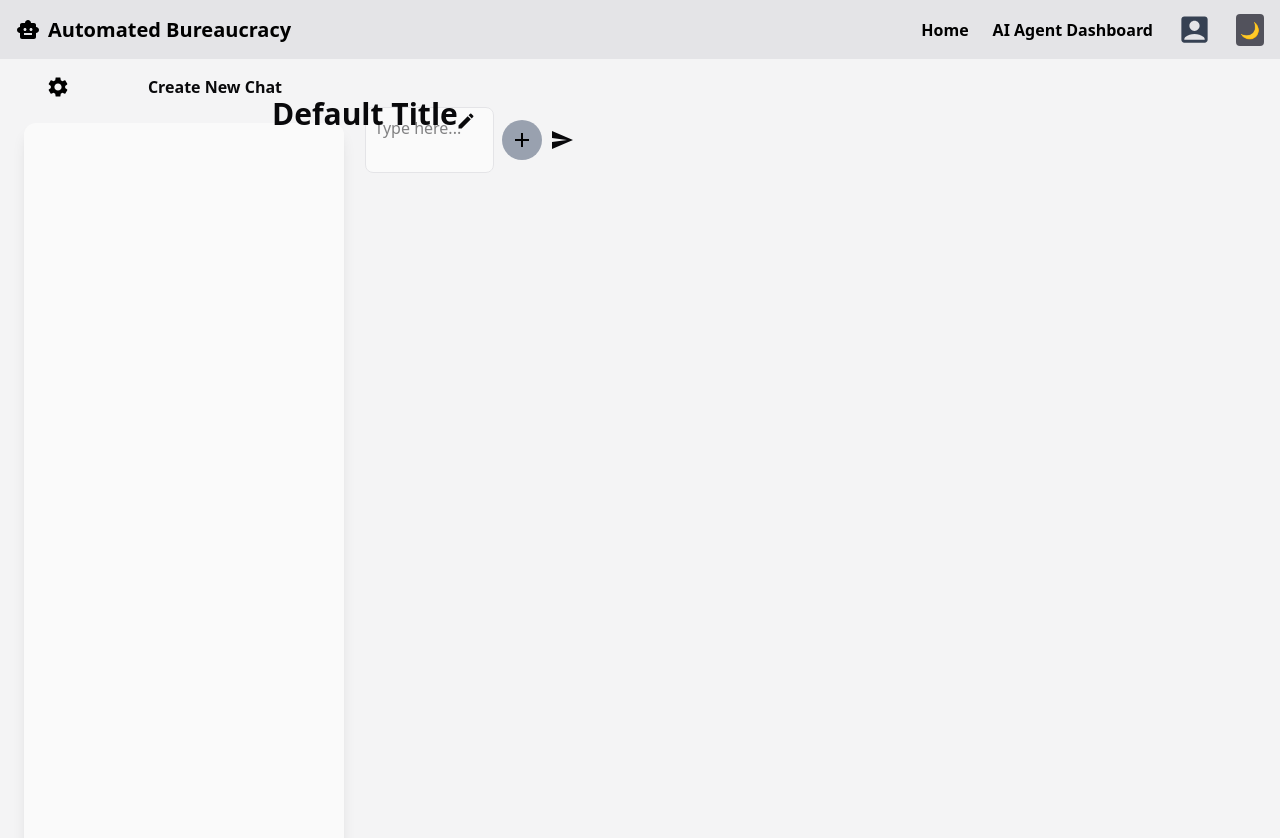
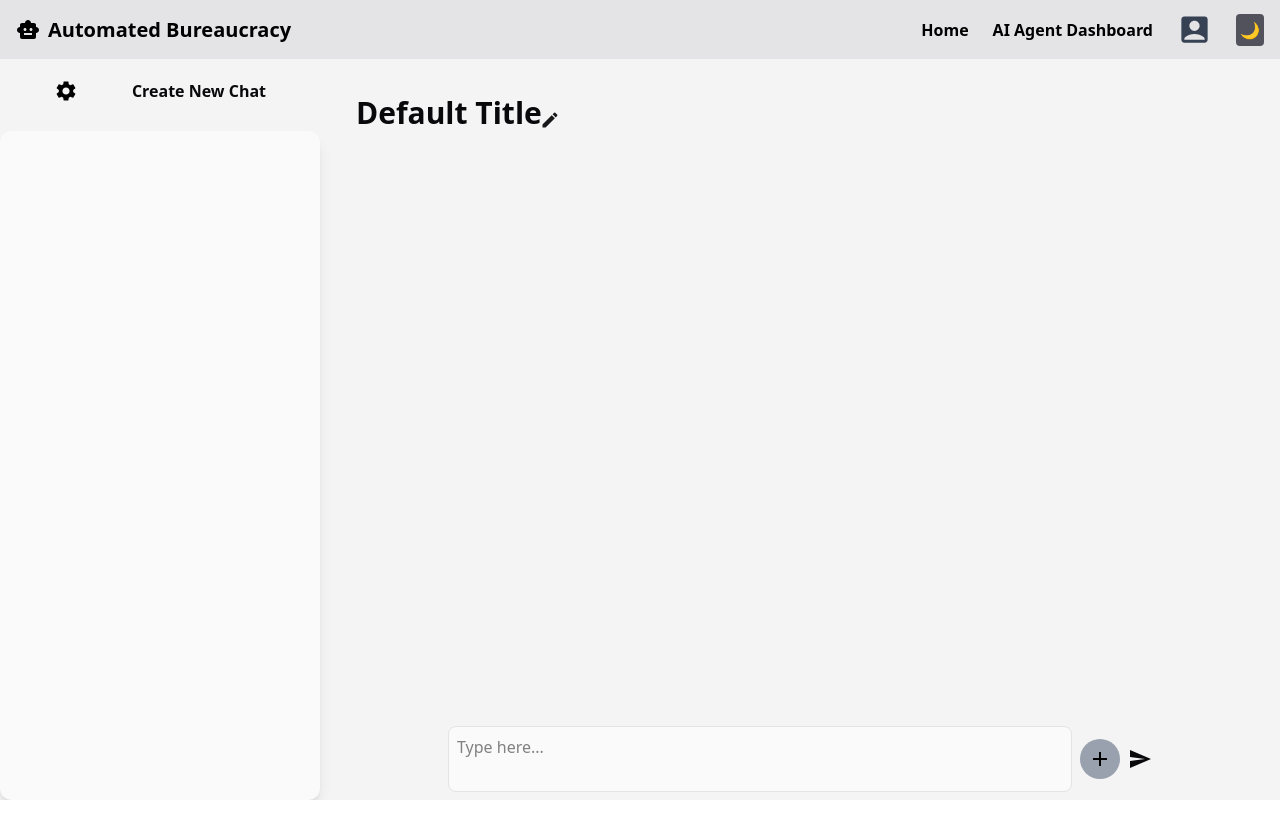
Before and after one commit to Automated-Bureaucracy-Kickoff/Automated-Bureaucracy, a React (Vite) app in the folder frontend/: page /mainPage in a window 1280 px wide. Shown: the top 838 px of the page. After the commit the page ends 800 px from the top, so only its background shows below. Built offline with nearby package versions, Linux system fonts and the light colour scheme.

Commit message:
more changes like updated response

```diff
--- a/frontend/src/App.jsx
+++ b/frontend/src/App.jsx
@@ -12,13 +12,15 @@ function App() {
   return (
     <BrowserRouter>
         <Provider store={store}>
-            <div className="w-screen h-screen bg-zinc-100 dark:bg-zinc-900 dark:text-zinc-100">
+            <div className="flex flex-col w-screen h-screen bg-zinc-100 dark:bg-zinc-900 dark:text-zinc-100">
                 <Navbar></Navbar>
-                <Routes>
-                    <Route path='/' element={<> <HomePage/> </>}/>
-                    <Route path='/mainPage' element={<> <MainPage/>  </>} />
-                    <Route path='/testing' element={<> <ChatBot /> </>} />
-                </Routes>
+                <div className="flex w-full h-full">
+                    <Routes>
+                        <Route path='/' element={<> <HomePage/> </>}/>
+                        <Route path='/mainPage' element={<> <MainPage/>  </>} />
+                        <Route path='/testing' element={<> <ChatBot /> </>} />
+                    </Routes>
+                </div>
             </div>
         </Provider>
     </BrowserRouter>
--- a/frontend/src/components/ChatBot.jsx
+++ b/frontend/src/components/ChatBot.jsx
@@ -4,9 +4,9 @@ import Input from "./ChatInput";
 const ChatBot = () => {
   return (
     <div
-      className="h-full w-full text-[var(--color-primary-text)] dark:text-[var(--color-primary-text)] overflow-hidden rounded-[12px]"
+      className="flex flex-col h-full w-full text-[var(--color-primary-text)] dark:text-[var(--color-primary-text)] rounded-[12px]  justify-between"
     >
-        <div className= "flex flex-grow overflow-auto">
+        <div className= "flex overflow-auto">
             <Response />
         </div>
         <div>
--- a/frontend/src/components/ChatInput.jsx
+++ b/frontend/src/components/ChatInput.jsx
@@ -28,7 +28,7 @@ const Input = () => {
   }
 
   return (
-    <div className="relative flex flex-row items-center justify-center mx-auto w-3/4 h-full p-2 space-x-2">
+    <div className="flex flex-row items-center justify-center mx-auto w-3/4 h-full p-2 space-x-2">
 
         {/* Textarea for Chat */}
         <textarea
--- a/frontend/src/components/ChatResponse.jsx
+++ b/frontend/src/components/ChatResponse.jsx
@@ -8,36 +8,38 @@ const Response = () => {
   const title = useSelector((state)=>state.chatbot.title)
 
   return (
-    <div className="flex flex-col p-5 ">
-
-      <div className="text-[var(--color-primary-text)] text-3xl font-bold p-4 mb-3 text-left z-20 fixed w-full left-[20vw] top-[10vh]">
+    <div className="flex flex-col w-full h-full p-5">
+    <div className="text-[var(--color-primary-text)] text-3xl font-bold p-4 mb-3 text-left w-full">
         {title || "Default Title"}
         <EditIcon
-          className="relative -left-1 top-1"
-          color="var(--color-secondary-text)"
-          style={{ height: "20px" }}
+        className="relative -left-1 top-1 cursor-pointer"
+        style={{ height: "20px", color: "var(--color-secondary-text)" }}
         onClick={() => {
-            let text = prompt("Enter your title");
-            dispatch(createTitle(text));
+            const text = prompt("Enter your title");
+            if (text) dispatch(createTitle(text));
         }}
         />
     </div>
-
+    <div className="flex flex-col flex-1 overflow-y-auto">
   {messages.map((ele, index) => (
     <div
-        className={`${index % 2 === 0 ? "self-end bg-[var(--color-message-right-bg)] dark:bg-[var(--color-message-right-bg)] " : "self-start bg-[var(--color-message-left-bg)] dark:bg-[var(--color-message-left-bg)]"}
-                    mb-2 min-h-fit relative p-3 rounded-lg text-xl word-wrap break-words max-w-96 `}
-
       key={index + ele[0]}
+      className={`w-2/3 mb-2 p-3 rounded-lg text-xl break-words ${
+        index % 2 === 0
+          ? "self-end bg-[var(--color-message-left-bg)]"  // your message on left
+          : "self-start bg-[var(--color-message-right-bg)]"   // response on right
+      }`}
     >
       {index % 2 !== 0 && <AiIcon />}
       {ele[0]}
-        {index % 2 !== 0 ? <> <br /> <br /> </> : <><br /></>}
       <br />
-        <h1 className="text-right text-[var(--color-secondary-text)]">{ele[1]}</h1>
+      <br />
+      <h1 className="text-right text-[var(--color-secondary-text)]">
+        {ele[1]}
+      </h1>
     </div>
-
   ))}
+</div>
 
     </div>
   );
--- a/frontend/src/components/CreateNewChat.jsx
+++ b/frontend/src/components/CreateNewChat.jsx
@@ -1,5 +1,3 @@
-import { Button } from "@mui/material";
-import AddIcon from '@mui/icons-material/Add';
 import SettingsIcon from '@mui/icons-material/Settings';
 import { useDispatch, useSelector } from "react-redux";
 import { createHistory } from "../redux/slices/chatbotState";
@@ -13,8 +11,10 @@ function CreateNewChat() {
         dispatch(appendHistory({ messages, files, title }))
     }
     return (
-        <div className="relative top-2 flex justify-evenly gap-8 " >
-            <SettingsIcon className="m-2" onClick={() => dispatch(toggleSetting())} />
+        <div className="flex w-full h-16 justify-evenly" >
+            <div className="flex justify-center items-center">
+                <SettingsIcon className="" onClick={() => dispatch(toggleSetting())} />
+            </div>
             <button
                 onClick={clearChat}
                 className=" capitalize
--- a/frontend/src/components/HistorySection.jsx
+++ b/frontend/src/components/HistorySection.jsx
@@ -7,31 +7,33 @@ function HistorySection() {
     const history = useSelector((state) => state.history.history);
     const dispatch = useDispatch();
 
-
     return (
-    <>
+      <div className="flex flex-col h-full w-full gap-2">
+        {/* Header: fixed height (flex-none) */}
+        <div className="flex-none">
           <CreateNewChat />
-      <div
-        className="relative h-full w-full m-6 w-1/8 h-3/4 rounded-xl p-5 shadow-lg bg-[var(--color-secondary-bg)] dark:bg-[var(--color-secondary-bg)]; overflow-y-auto z-10">
-        {history.map(({ title, messages, timestamp }, idx) => (
+        </div>
+        {/* Scrollable area: fills remaining space */}
+        <div className="flex-1 min-h-0 p-5 overflow-y-auto bg-[var(--color-secondary-bg)] dark:bg-[var(--color-secondary-bg)] rounded-xl shadow-lg gap-2">
+          {history.map(({ title, messages }, idx) => (
             <div
               key={title + idx}
-            onClick={() => {dispatch(accessHistory(history[idx])); dispatch(removeHistory(history[idx]));}}
-            className="bg-[var(--color-primary-bg)] dark:bg-[var(--color-primary-bg)]
-                   hover:bg-[var(--color-tertiary-bg)] dark:hover:bg-[var(--color-tertiary-bg)]
-                   transition-all duration-300 rounded-lg p-4 cursor-pointer mb-3 shadow-md"
+              onClick={() => {
+                dispatch(accessHistory(history[idx]));
+                dispatch(removeHistory(history[idx]));
+              }}
+              className="bg-[var(--color-primary-bg)] dark:bg-[var(--color-primary-bg)] hover:bg-[var(--color-tertiary-bg)] dark:hover:bg-[var(--color-tertiary-bg)] transition-all duration-300 rounded-lg shadow-md cursor-pointer mb-4"
             >
-            <h1 className="text-[var(--color-primary-text)] dark:text-[var(--color-primary-text)] text-lg font-semibold">
+              <h1 className="text-lg font-semibold text-[var(--color-primary-text)] dark:text-[var(--color-primary-text)]">
                 {title}
               </h1>
-            <p className="text-[var(--color-secondary-text)] dark:text-[var(--color-secondary-text)] text-sm">
+              <p className="text-sm text-[var(--color-secondary-text)] dark:text-[var(--color-secondary-text)]">
                 {messages?.length || 0} messages
               </p>
             </div>
           ))}
         </div>
-    </>
-
+      </div>
     );
   }
 
--- a/frontend/src/components/Navbar.jsx
+++ b/frontend/src/components/Navbar.jsx
@@ -19,7 +19,7 @@ const Navbar = () => {
   ];
 
   return (
-    <nav className="sticky top-0 w-full bg-zinc-200 text-black dark:bg-zinc-800 dark:text-zinc-200">
+    <nav className="w-full h-16 bg-zinc-200 text-black dark:bg-zinc-800 dark:text-zinc-200">
       <div className="container mx-auto px-4 py-3 flex justify-between items-center">
         {/* Logo */}
         <div className="text-xl font-bold">
@@ -69,7 +69,7 @@ const Navbar = () => {
 
         {/* Mobile Menu (Visible when menu icon is clicked) */}
         {isMenuOpen && (
-          <ul className="md:hidden absolute top-14 left-0 w-full bg-zinc-200 dark:bg-zinc-800 flex flex-col space-y-4 p-4 shadow-lg">
+          <ul className="md:hidden sticky top-0 w-full bg-zinc-200 dark:bg-zinc-800 flex flex-col space-y-4 p-4 shadow-lg">
             {routes.map((route) => (
                 <li key={route.path}>
                     <Link
--- a/frontend/src/pages/MainPage.jsx
+++ b/frontend/src/pages/MainPage.jsx
@@ -8,11 +8,11 @@ const MainPage = () => {
     const settingToggle = useSelector((state) => state.toggle.settingsDisplay)
     return (
         <>
-            <div className="flex w-full h-full bg-[var(--color-primary-bg)] dark:bg-[var(--color-primary-bg)] overflow-auto">
-                <div className = "h-full w-1/4">
+            <div className="flex w-full h-full bg-[var(--color-primary-bg)] dark:bg-[var(--color-primary-bg)]">
+                <div className = "flex h-full w-1/3">
                     <HistorySection />
                 </div>
-                <div>
+                <div className = "flex w-full h-full">
                     {settingToggle ? <Settings /> : <ChatBot />}
                 </div>
             </div>
```
Lines whose indentation alone changed are shown as unchanged.
